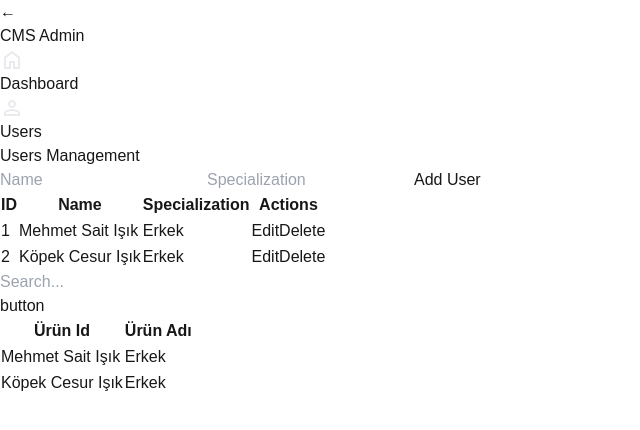
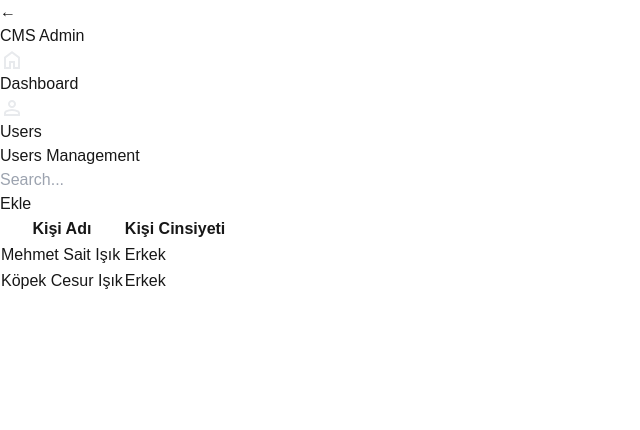
Before and after one commit to girisimci/admin-panel-boilerplate, a Next.js app: page /admin in a window 1280 px wide. Shown: the top 430 px of the page, without its empty margins (0-640 px from the left). Built offline with nearby package versions, Linux system fonts and the light colour scheme.

Commit message:
react hook form and validation added

```diff
--- a/package.json
+++ b/package.json
@@ -9,9 +9,12 @@
     "lint": "next lint"
   },
   "dependencies": {
+    "@hookform/resolvers": "^3.9.1",
+    "next": "15.0.2",
     "react": "19.0.0-rc-02c0e824-20241028",
     "react-dom": "19.0.0-rc-02c0e824-20241028",
-    "next": "15.0.2"
+    "react-hook-form": "^7.53.2",
+    "yup": "^1.4.0"
   },
   "devDependencies": {
     "postcss": "^8",
--- a/src/pages/admin.js
+++ b/src/pages/admin.js
@@ -2,10 +2,16 @@
 import { useState } from "react";
 import Sidebar from "@/components/sidebar";
 import Header from "@/components/header";
-import UserForm from "@/components/user-form";
-import UserTable from "@/components/user-table";
 import Modal from "@/components/commons/modal";
 import BaseTable from "@/components/base-table";
+import { useForm } from "react-hook-form";
+import { yupResolver } from "@hookform/resolvers/yup";
+import * as yup from "yup";
+
+const schema = yup.object().shape({
+  name: yup.string().required("Kullanıcı adı zorunludur"),
+  gender: yup.string().required("Cinsiyet zorunludur"),
+});
 
 const Admin = () => {
   const [users, setUsers] = useState([
@@ -13,6 +19,16 @@ const Admin = () => {
     { id: 2, name: "Köpek Cesur Işık", gender: "Erkek" },
   ]);
   const [modal, setModal] = useState(false);
+
+  const {
+    register,
+    handleSubmit,
+    formState: { errors },
+    reset,
+  } = useForm({
+    resolver: yupResolver(schema),
+  });
+
   const handleAddUser = (newUser) => {
     setUsers([
       ...users,
@@ -22,38 +38,67 @@ const Admin = () => {
         gender: newUser.gender,
       },
     ]);
+    setModal(false);
+    reset();
   };
 
   return (
     <div className="flex h-screen bg-white text-black">
-      {/* Sidebar */}
       <Sidebar />
 
-      {/* Main Content */}
+
       <div className="flex flex-col w-full p-10 gap-2">
         <Header title="Users Management" />
-        <UserForm onAddUser={handleAddUser} />
-        <UserTable onEdit={()=>setModal(!modal)} users={users} />
         <BaseTable
-                head={[
-                    { title: "Ürün Id" },
-                    { title: "Ürün Adı" },
-                ]}
+          head={[{ title: "Kişi Adı" }, { title: "Kişi Cinsiyeti" }]}
           isLoading={false}
-                body={users?.map((item) => [
-                    item?.name,
-                    item?.gender,
-                ])}
+          body={users?.map((item) => [item?.name, item?.gender])}
           searchable={true}
           automaticPagination={true}
           tableBtn={
-                    <div className=" border border-black text-center p-1 rounded-lg w-20 my-2">
-                      <button>button</button>
+            <div className="border border-black text-center p-1 rounded-lg w-20 my-2">
+              <button onClick={() => setModal(true)}>Ekle</button>
             </div>
-
           }
         />
-        {modal && <Modal title={"başlık"} hideModal={() => setModal(!modal)} />}
+
+        {modal && (
+          <Modal title="Yeni Kullanıcı Ekle" hideModal={() => setModal(false)}>
+            <form onSubmit={handleSubmit(handleAddUser)} className="space-y-4">
+              <div>
+                <label className="block text-sm font-medium">Kullanıcı Adı</label>
+                <input
+                  type="text"
+                  {...register("name")}
+                  className="border rounded w-full p-2"
+                />
+                {errors.name && (
+                  <p className="text-red-500 text-sm mt-1">{errors.name.message}</p>
+                )}
+              </div>
+              <div>
+                <label className="block text-sm font-medium">Cinsiyet</label>
+                <select
+                  {...register("gender")}
+                  className="border rounded w-full p-2"
+                >
+                  <option value="">Seçiniz</option>
+                  <option value="Erkek">Erkek</option>
+                  <option value="Kadın">Kadın</option>
+                </select>
+                {errors.gender && (
+                  <p className="text-red-500 text-sm mt-1">{errors.gender.message}</p>
+                )}
+              </div>
+              <button
+                type="submit"
+                className="bg-blue-500 text-white p-2 rounded w-full mt-4"
+              >
+                Ekle
+              </button>
+            </form>
+          </Modal>
+        )}
       </div>
     </div>
   );
```
Also changed, not shown: 1 other file (tests, documents, lock files or other folders). Lines whose indentation alone changed are shown as unchanged.
